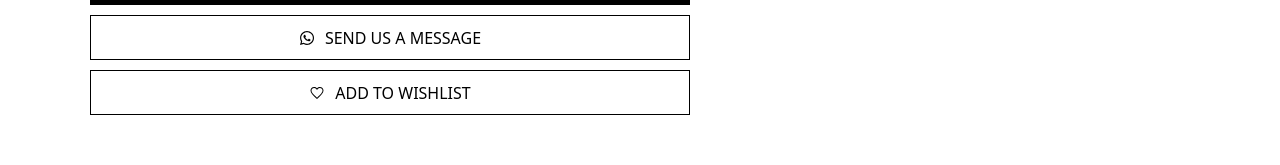
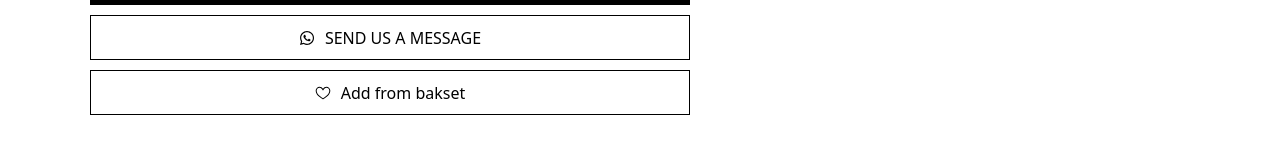
Before and after one commit to AyanMammadova/LunariaFinal, a React (Vite) app: page /productbyid/1 in a window 1280 px wide. Shown: the part 352-517 px from the top of the page. Built offline with nearby package versions, Linux system fonts and the light colour scheme; no server answers.

Commit message:
favorite bugs fixed

```diff
--- a/src/components/header/Header.jsx
+++ b/src/components/header/Header.jsx
@@ -12,17 +12,17 @@ import LoginPopUp from '../login/LoginPopUp'
 
 
 function Header() {
-  const location =useLocation()
+  const location = useLocation()
   const [showCategorySlide, setShowCategorySlide] = useState(false)
-  const { dataCategory } = useContext(DATA)
-  const { imgsformenu } = useContext(DATA)
+  const { dataCategory, imgsformenu, dataFav ,basket} = useContext(DATA)
   const [showSeachBar, setShowSearchBar] = useState(false)
   const [showBag, setShowBag] = useState(false)
-  const [showLogin,setShowLogin]=useState(false)
-  useEffect(()=>{
+  const [showLogin, setShowLogin] = useState(false)
+
+  useEffect(() => {
     setShowLogin(false)
     setShowCategorySlide(false)
-  },[location.pathname])
+  }, [location.pathname])
   return (
     <>
       <header className=' fixed w-[100%] bg-white z-50'>
@@ -96,7 +96,7 @@ function Header() {
 
             <div className='text-[1.6em] relative w-[43%] justify-end flex gap-[10px]'>
               <div className={`${showLogin ? 'absolute' : 'hidden'}  top-[50px] ring-0`}>
-                <LoginPopUp/>
+                <LoginPopUp />
               </div>
               <div className='hidden bp1200:flex  justify-end  pr-[40px] '>
                 <div
@@ -107,12 +107,29 @@ function Header() {
                 </div>
               </div>
               <IoPersonOutline
-              onClick={()=>{setShowLogin(!showLogin)}}
-               className='hidden cursor-pointer bp1200:block' />
+                onClick={() => { setShowLogin(!showLogin) }}
+                className='hidden cursor-pointer bp1200:block' />
               <Link to={'/wishlist'}>
-                <GoHeart  className='cursor-pointer' />
+                <div className='relative'>
+                  <GoHeart className='cursor-pointer' />
+                  { dataFav ? <div
+                    className='absolute top-[15px] right-0 text-[.5em] px-[5px] py-[2px] rounded-full bg-black text-white'>
+                    <p>{dataFav.length}</p>
+                  </div> : ''
+                  }
+                </div>
               </Link>
-              <BsBag className='cursor-pointer' onClick={() => { setShowBag(true) }} />
+              <div className='relative'>
+                <BsBag  className='cursor-pointer' onClick={() => { setShowBag(true) }} />
+
+                { basket ?
+                  <div
+                  className='absolute top-[15px] right-0 text-[.5em] px-[5px] py-[2px] rounded-full bg-black text-white'>
+                  <p>{basket.length}</p>
+                </div>
+                : ''
+                }
+              </div>
             </div>
           </div>
         </section>
--- a/src/components/main/ProductById.jsx
+++ b/src/components/main/ProductById.jsx
@@ -1,16 +1,17 @@
 import React, { useContext, useEffect, useState } from 'react'
 import { useParams } from 'react-router-dom'
 import { getProductById } from '../../services/api'
-import { IoMdHeartEmpty } from 'react-icons/io'
 import { FaWhatsapp } from 'react-icons/fa'
-import { ToastContainer, toast } from 'react-toastify';
+import toast, { Toaster } from 'react-hot-toast'
 import 'react-toastify/dist/ReactToastify.css';
 import { Image } from 'antd';
 import { BAKSET } from '../../context/BasketContext'
+import { DATA } from '../../context/DataContext'
+import { GoHeart, GoHeartFill } from 'react-icons/go'
 
 function ProductById() {
+    const {dataFav,handleFavs}=useContext(DATA)
     const {addToBasket}=useContext(BAKSET)
-    const notify = () => toast(`Product Added to Your Bag ☻`);
     const {proid}=useParams()
     const [product,setProduct]=useState(null)
     useEffect(()=>{
@@ -53,19 +54,48 @@ function ProductById() {
                             }
                         </div>
                         <div className='flex pt-[30px] flex-col gap-[10px] *:w-[100%]'>
-                            <div className='h-[45px] items-center flex justify-center cursor-pointer transition-all text-center duration-300 border-[1px] border-black bg-black text-white hover:bg-white hover:text-black ' onClick={notify}>
+                            <div
+                            onClick={()=>{toast.success('Successfully toasted!')}}
+                            className='h-[45px] items-center flex justify-center cursor-pointer transition-all text-center duration-300 border-[1px] border-black bg-black text-white hover:bg-white hover:text-black ' >
                                 <button
-                                    onClick={()=>{addToBasket(product.id,product.name,product.description,product.price,product.discount,product.Brands.name)}}
+                                    onClick={()=>{
+
+                                        addToBasket(
+                                            product?.id,
+                                            product.name,
+                                            product.description,
+                                            product.price,
+                                            product.discount,
+                                            product.Brands.name
+                                        )}
+                                    }
                                 >
                                     ADD TO CARD
                                 </button>
-                                <ToastContainer/>
                             </div>
                             <button className='h-[45px] flex  gap-[10px] items-center justify-center  transition-all duration-300 border-[1px] border-black  bg-white text-black hover:bg-black hover:text-white'>
                                 <FaWhatsapp />SEND US A MESSAGE
                             </button>
-                            <button className='h-[45px]  flex gap-[10px] items-center justify-center  transition-all duration-300 border-[1px] border-black  bg-white text-black hover:bg-black hover:text-white '>
-                                <IoMdHeartEmpty />ADD TO WISHLIST
+                            <Toaster
+                                position="top-right"
+                                reverseOrder={false}
+                                />
+                                                            <button
+                            onClick={()=>{handleFavs(product?.id)}}
+                             className='h-[45px]  flex gap-[10px] items-center justify-center  transition-all duration-300 border-[1px] border-black  bg-white text-black hover:bg-black hover:text-white '>
+                                {
+                                    dataFav && dataFav.find(itema => itema.id == product?.id) ?
+                                    <>
+                                        <GoHeartFill />
+                                        Remove from bakset
+                                    </>
+                                    :
+                                    <>
+                                        <GoHeart />
+                                        Add from bakset
+                                    </>
+                                }
+
                             </button>
                         </div>
                         <div className='pt-[50px]'>
--- a/src/components/main/ProductSwiper.jsx
+++ b/src/components/main/ProductSwiper.jsx
@@ -9,8 +9,10 @@
   import { Link } from 'react-router-dom';
 import { VscHeart, VscHeartFilled } from 'react-icons/vsc';
   function ProductSwiper({type,validId,setShowQuick,setproid}) {
+
+      const {dataDiscounted,handleFavs,dataFav}=useContext(DATA)
+
       const [currentData,setCurrentData]=useState(null)
-      const {dataDiscounted,handleFavs}=useContext(DATA)
 
       useEffect(()=>{
         if(type=='discount') {
@@ -89,14 +91,14 @@ import { VscHeart, VscHeartFilled } from 'react-icons/vsc';
                                             e.preventDefault()
                                             handleFavs(item.id)
                                           }}
+
                                         >
-                                            <VscHeartFilled
-                                          className={`${item.isFav ? 'absolute' : 'hidden'} text-[2em] top-[10px] right-[10px]`}
-                                        />
-                                        <VscHeart
+                                          {
+                                            (dataFav && dataFav.find(itema=>itema.id==item.id)) ?  <VscHeartFilled className={`absolute text-[2em] top-[10px] right-[10px]`} />
+                                            : <VscHeart  className={`absolute text-[2em] top-[10px] right-[10px] `} />
+                                          }
 
-                                          className={` text-[2em] top-[10px] right-[10px] ${item.isFav ? 'hidden' : 'absolute'}`}
-                                        />
+
 
                                         </div>
 
--- a/src/components/main/WishList.jsx
+++ b/src/components/main/WishList.jsx
@@ -3,9 +3,10 @@ import { TiHeartOutline } from 'react-icons/ti'
 import { DATA } from '../../context/DataContext'
 import { Link } from 'react-router-dom'
 import { VscHeart, VscHeartFilled } from 'react-icons/vsc'
+import { IoCloseSharp } from 'react-icons/io5'
 
 function WishList() {
-  const {dataFav}=useContext(DATA)
+  const {dataFav,handleFavs}=useContext(DATA)
   return (
     <>
       <div className='pt-[150px]'>
@@ -30,17 +31,10 @@ function WishList() {
                                     <div
                                       onClick={(e)=>{
                                         e.preventDefault()
-                                        handleFavorites(item.id)
+                                        handleFavs(item.id)
                                       }}
                                     >
-                                        <VscHeartFilled
-                                      className={`${item.isFav ? 'absolute' : 'hidden'} text-[2em] top-[10px] right-[10px]`}
-                                    />
-                                    <VscHeart
-
-                                      className={` text-[2em] top-[10px] right-[10px] ${item.isFav ? 'hidden' : 'absolute'}`}
-                                    />
-
+                                        <IoCloseSharp className={`absolute text-[2em] top-[10px] right-[10px] `}/>
                                     </div>
 
                                     <div className={`${item.discount > 1 ? 'hidden' : 'block'}`}>
--- a/src/context/BasketContext.jsx
+++ b/src/context/BasketContext.jsx
@@ -1,44 +1,42 @@
 import React, { createContext, useState } from 'react'
-import { Cookies } from 'react-cookie'
-export const BAKSET=createContext([])
-function BasketContext({children}) {
-  const [basket,setBasket]=useState([])
-  // const cookie=new Cookies
+export const BAKSET = createContext([])
+function BasketContext({ children }) {
+  const [basket, setBasket] = useState([])
 
 
-  // function addToBasket(id,name,description,price,discount,brand){
-  //  console.log(id)
-  //     if(basket.find(item=>item.id==id)){
-  //       setBasket( basket.map(item=>{
-  //         [
-  //           ...item,
-  //           item.price+1
-  //         ]
-  //       })
-  //       )
-  //     }
-  //     else{
-  //       setBasket([...basket,
-  //         {
-  //           id:id,
-  //           name:name,
-  //           description:description,
-  //           price:price,
-  //           discount:discount,
-  //           brand:brand
-  //         }
-  //       ])
-  //     }
-  //     console.log(basket)
+  function addToBasket(id, name, description, price, discount, brand) {
+    if (basket.find(item => item.id == id)) {
+      setBasket(basket.map(item => {
+        item?.id == id ?
+          { ...item, quantity: item.quantity + 1 }
+          : item
+      })
+      )
+    }
+    else {
+      setBasket([...basket,
+      {
+        id: id,
+        name: name,
+        description: description,
+        price: price,
+        discount: discount,
+        brand: brand,
+        quantity: 1
+      }
+      ])
+    }
+    console.log(basket)
 
-  // }
+  }
 
   return (
     <div>
       <BAKSET.Provider
         value={{
           basket,
-          setBasket
+          setBasket,
+          addToBasket
 
         }}
       >
--- a/src/context/DataContext.jsx
+++ b/src/context/DataContext.jsx
@@ -10,7 +10,7 @@ function DataContext({children}) {
     const [dataByCategory,setDataByCategory]=useState(null)
     const [dataAll,setDataAll]=useState(null)
     const [dataDiscounted,setDataDiscounted]=useState(null)
-    const [dataFav,setDataFav]=useState(cookieFav.get('dataFav') || null)
+    const [dataFav,setDataFav]=useState(cookieFav.get('favCookie') || null)
 
 
 
@@ -25,14 +25,26 @@ function DataContext({children}) {
       },[]
     )
     function handleFavs(id){
-      setDataAll(dataAll.map(item=>
-        item.id==id ? {...item,isFav:!item.isFav} : item
-        )
-      )
+      if(dataFav) {
+        if(!dataFav.find(item=>item.id==id)){
+          setDataFav([
+            ...dataFav,
+            ...dataAll.filter((item,i)=>item.id==id)
+            ]
+          )}
 
-      setDataFav(dataAll.filter(item=>item.isFav==true))
-      cookieFav.set('dataFav',dataFav)
+        else{
+          setDataFav(dataFav.filter(item=>item.id!=id))
+        }
+      }
+
+      else{
+        setDataFav(dataAll.filter((item,i)=>item.id==id))
+      }
+      cookieFav.set('favCookie',dataFav)
     }
+
+
     useEffect(()=>{
       setDataDiscounted(dataAll?.filter(item=>item.discount>1)
                           .sort((a,b)=>b.discount-a.discount)
```
Also changed, not shown: src/components/main/QuickView.jsx (+18 -20 lines).
